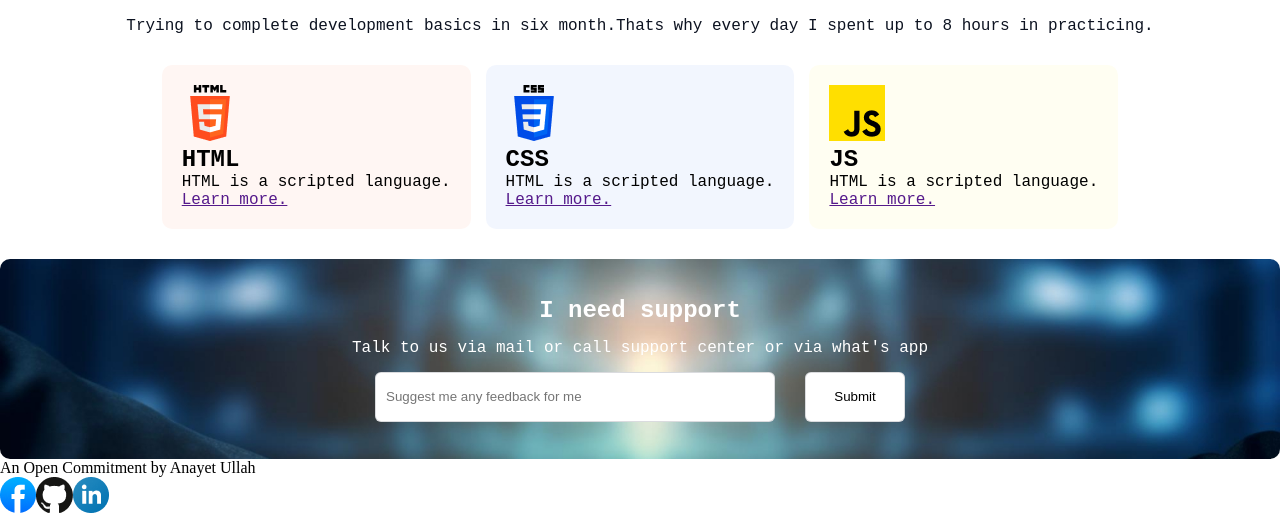
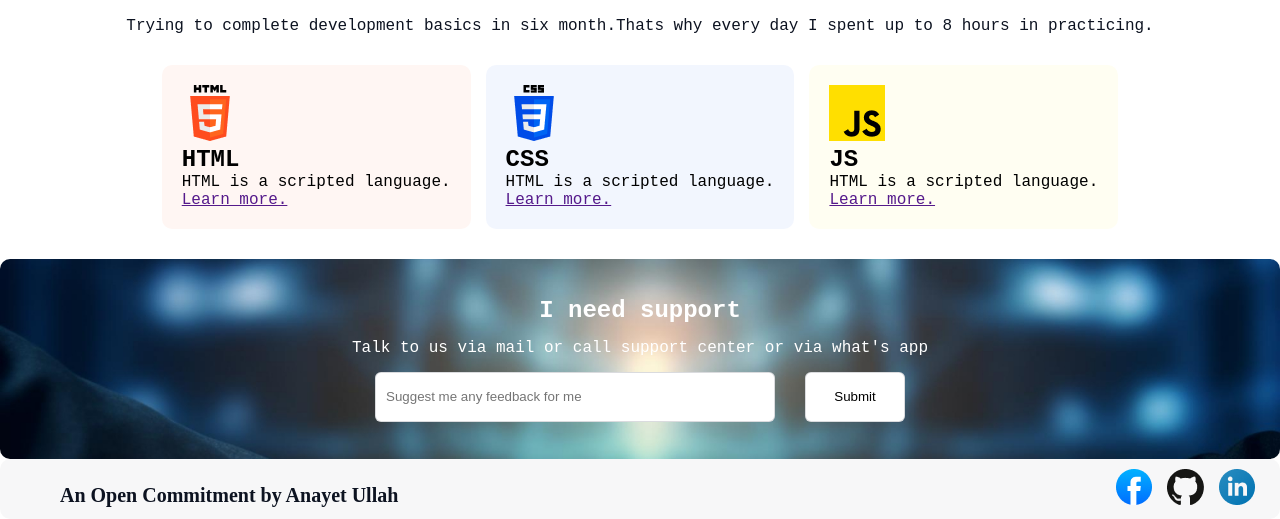
Before and after one commit to Anayet6863/assignmet_1, a plain HTML site: page assignmet_1/index.html in a window 1280 px wide. Shown: the part 2419-2938 px from the top of the page. Drawn offline with Linux system fonts and the light colour scheme; a web font is replaced by a local one.

Commit message:
complete footer section

```diff
--- a/assignmet_1/index.html
+++ b/assignmet_1/index.html
@@ -215,15 +215,15 @@
 
     <footer>
         <div class="footer">
-        <div>
-            <p>An Open Commitment by Anayet Ullah</p>
+        <div class="para">
+            <p >An Open Commitment by Anayet Ullah</p>
         </div>
         <div class="icon">
         <div>
-            <img src="../assignmet_1/B10A1-Challenge-Begins/assets/facebook.png" alt="">
+            <img id="img1" src="../assignmet_1/B10A1-Challenge-Begins/assets/facebook.png" alt="">
         </div>
-        <div><img src="../assignmet_1/B10A1-Challenge-Begins/assets/github.png" alt=""></div>
-        <div><img src="../assignmet_1/B10A1-Challenge-Begins/assets/linkedin-icon 1.png" alt=""></div>
+        <div><img id="img2" src="../assignmet_1/B10A1-Challenge-Begins/assets/github.png" alt=""></div>
+        <div><img id="img3" src="../assignmet_1/B10A1-Challenge-Begins/assets/linkedin-icon 1.png" alt=""></div>
     </div>
 </div>
     </footer>
--- a/assignmet_1/style/style.css
+++ b/assignmet_1/style/style.css
@@ -438,12 +438,35 @@
 
     display: flex;
     flex-direction: row;
+    padding:10px;
 
 }
-.icon
+.icon #img1{
+    margin-right: 15px;
+}
+.icon #img2{
+    margin-right: 15px;
+}
+.icon #img3{
+    margin-right: 15px;
+}
+.footer p{
+    font-size: 20px;
+    font-weight: 600;
+    color: rgb(13, 19, 33);
+
+}
+.para{
+    justify-items: center;
+    margin-left: 60px;
+    margin-top: 25px;
+}
 .footer{
     display: flex;
     flex-direction: row;
     justify-content: space-between;
+    text-align: center;
+    border-radius: 10px;
+    background: rgba(13, 19, 33, 0.03);
 
 }
```
